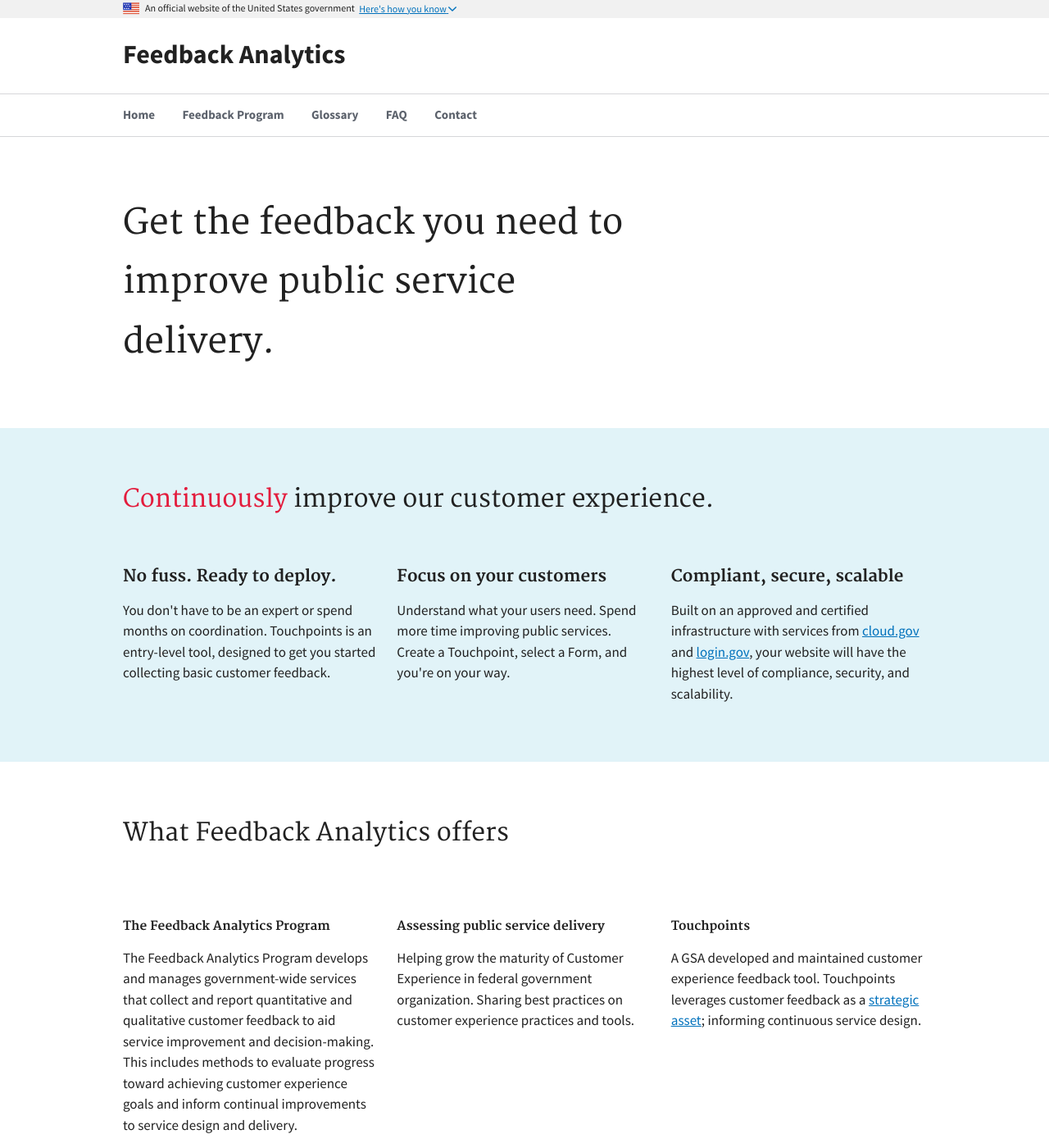
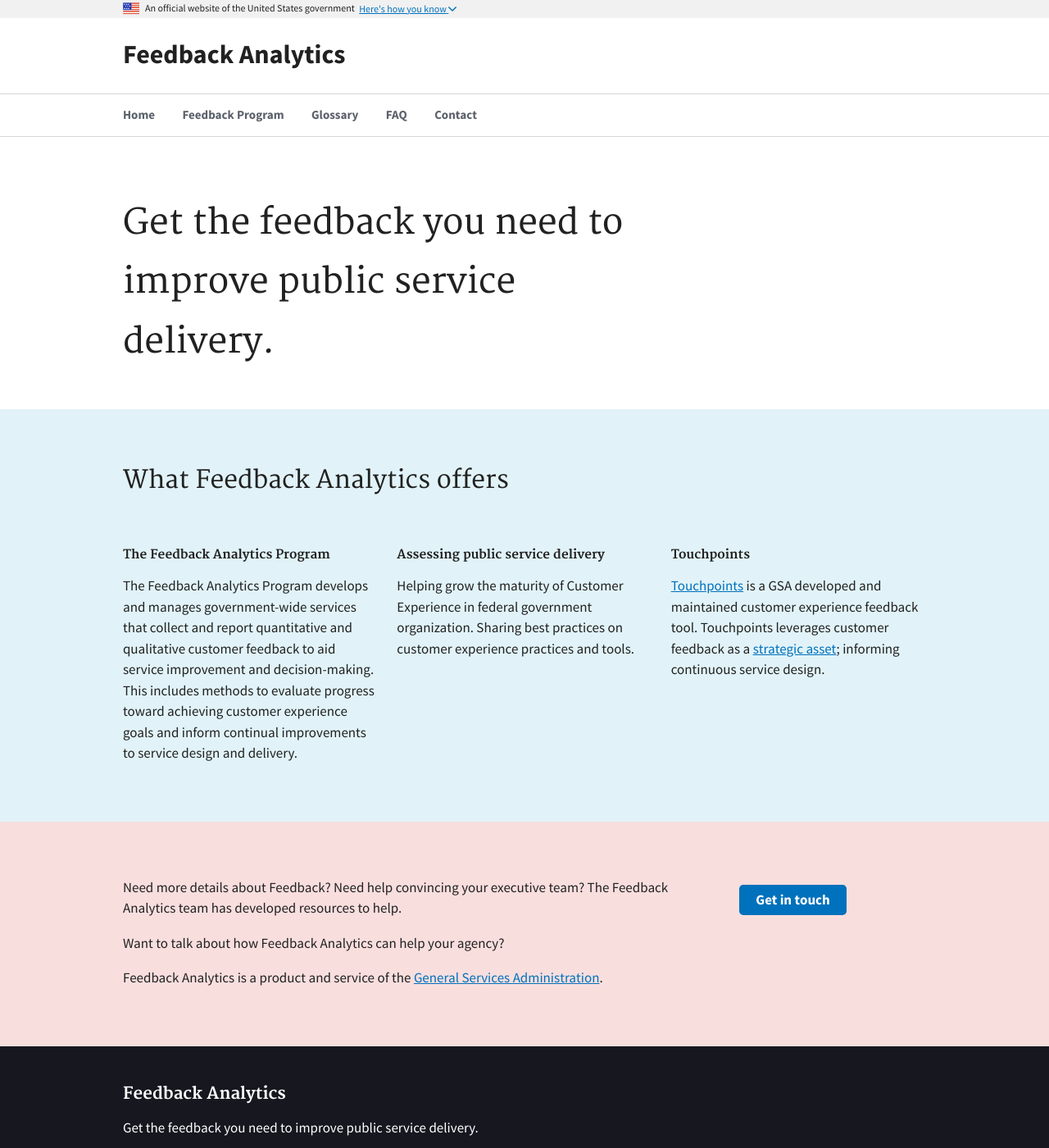
Before and after one commit to GSA/feedback.usa.gov, a Jekyll site: the page built from pages/home.html, in a window 1280 px wide and 1400 px high. Shown: the whole window at 82% size. Built offline with Jekyll 4.4.1, drawn with Linux system fonts in a browser that asks for light colours.

Commit message:
remove TP attributes from homepage
* update services sidebar menu options to be inline with content

```diff
--- a/_data/navbar.yml
+++ b/_data/navbar.yml
@@ -21,15 +21,15 @@ menu:
                 show_in_menu: false
                 show_in_footer: false
             -
-                text: 'Touchpoints product'
+                text: 'Touchpoints'
                 id: services-touchpoints
                 href: '#touchpoints'
                 show_in_menu: false
                 show_in_footer: false
             -
-                text: 'The team'
+                text: 'Services'
                 id: services-team
-                href: '#team'
+                href: '#services'
                 show_in_menu: false
                 show_in_footer: false
     -
--- a/pages/home.html
+++ b/pages/home.html
@@ -19,56 +19,7 @@ permalink: /
 </div>
 <br>
 <br>
-<br>
 <div style="background-color: #e1f3f8;">
-  <div class="usa-grid">
-    <br>
-    <h2 style="font-weight: normal;">
-      <span style="color: #e31c3d;">
-        Continuously
-      </span>
-      improve our customer experience.
-    </h2>
-    <br>
-    <br>
-    <div class="usa-width-one-third">
-      <h3>
-        No fuss. Ready to deploy.
-      </h3>
-      <p>
-        You don't have to be an expert
-        or spend months on coordination.
-        Touchpoints is an entry-level tool,
-        designed to get you started collecting
-        basic customer feedback.
-      </p>
-    </div>
-    <div class="usa-width-one-third">
-      <h3>
-        Focus on your customers
-      </h3>
-      <p>
-        Understand what your users need.
-        Spend more time improving public
-        services. Create a Touchpoint,
-        select a Form, and you're on your way.
-      </p>
-    </div>
-    <div class="usa-width-one-third">
-      <h3>Compliant, secure, scalable</h3>
-      <p>
-        Built on an approved and certified
-        infrastructure with services from
-        <a href="https://cloud.gov/" target="_blank">cloud.gov</a> and <a href="https://login.gov/" target="_blank">login.gov</a>,
-        your website will have the highest level of
-        compliance, security, and scalability.
-      </p>
-    </div>
-  </div>
-<br>
-<br>
-<br>
-</div>
   <br>
   <div class="usa-grid">
     <div class="usa-width-full-width">
@@ -77,7 +28,6 @@ permalink: /
       </h2>
     </div>
   </div>
-<br>
   <br>
   <br>
   <div class="usa-grid">
@@ -120,6 +71,7 @@ permalink: /
   <br>
   <br>
   <br>
+</div>
 <section style="background-color: #f9dede;">
   <br>
   <br>
```
Also changed, not shown: other parts of pages/home.html (+2 -1 lines), pages/services.md (+7 -7 lines). Lines whose indentation alone changed are shown as unchanged.
